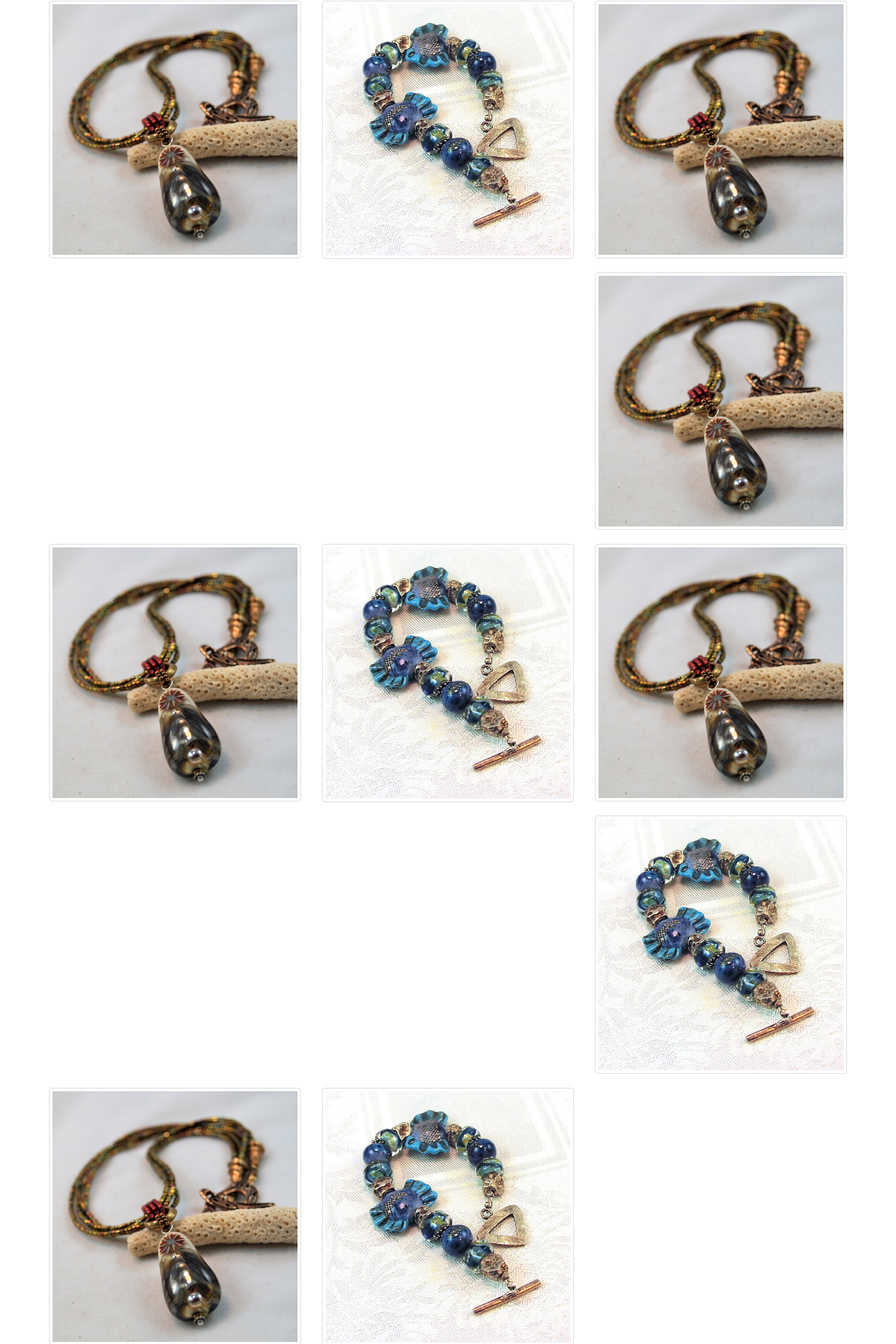
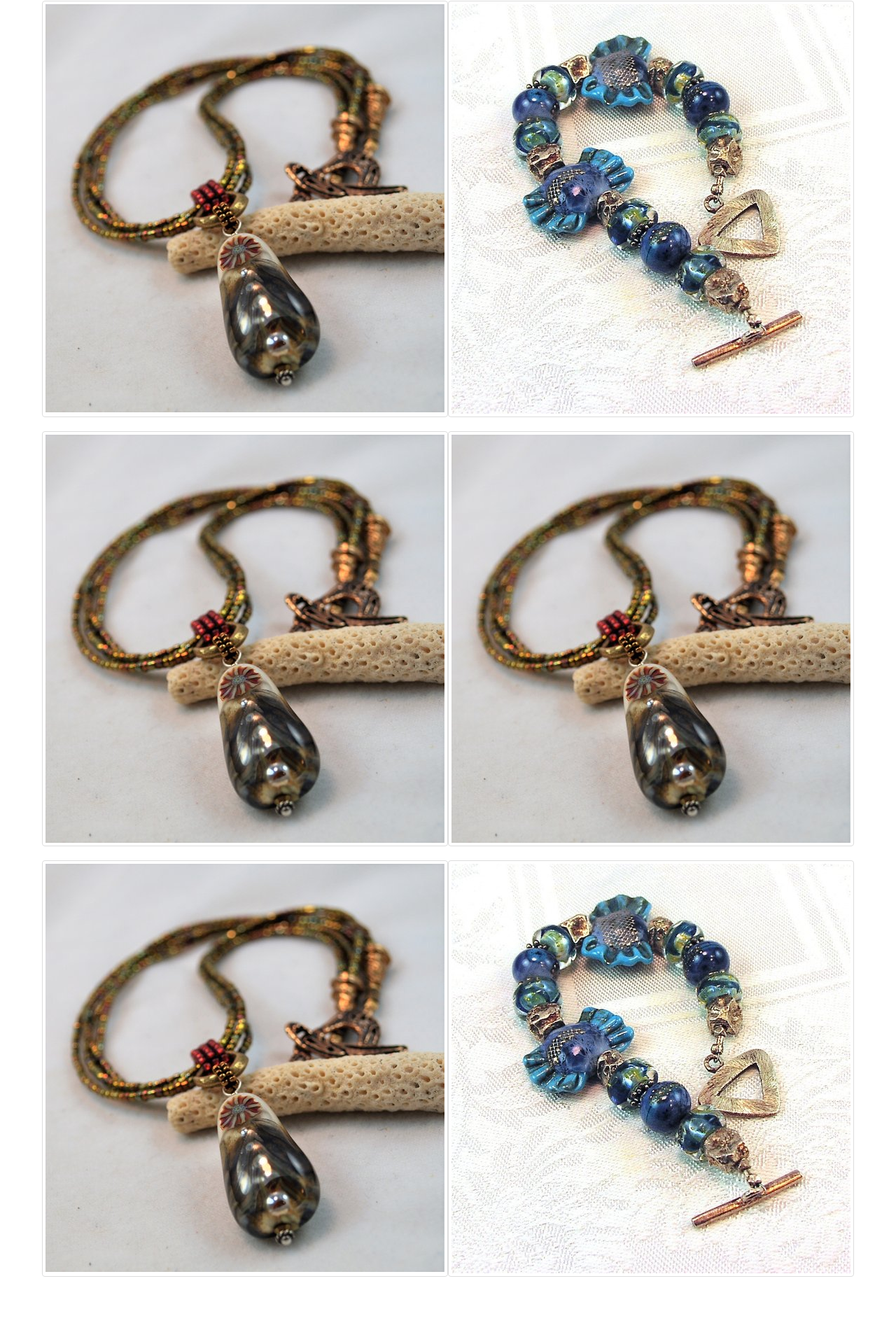
Before and after one commit to HannahStahl/palefiredesigns, a React (Create React App) app: page / in a window 1280 px wide. Shown: the part 71-1991 px from the top of the page at 70% size. After the commit the page ends 1915 px from the top, so only its background shows below. Built offline with nearby package versions, Linux system fonts and the light colour scheme.

Commit message:
Replaced grid with flexbox

```diff
--- a/src/App.css
+++ b/src/App.css
@@ -51,3 +51,9 @@ a:focus {
     color: black;
     cursor: pointer;
 }
+
+.items {
+    display: flex;
+    flex-wrap: wrap;
+    justify-content: center;
+}
--- a/src/Shop.js
+++ b/src/Shop.js
@@ -1,7 +1,7 @@
 import React, { Component } from 'react';
 import './App.css';
 import Navigation from './Navigation';
-import { Grid, Row, Col, Carousel, Thumbnail, Modal, Button, Collapse } from 'react-bootstrap';
+import { Carousel, Thumbnail, Modal, Button, Collapse } from 'react-bootstrap';
 
 class Shop extends Component {
   constructor() {
@@ -55,50 +55,20 @@ class Shop extends Component {
             <p style={{"paddingTop": "10px"}}>$145</p>
           </Modal.Footer>
         </Modal>
-        <Grid>
-          <Row>
-            <Col xs={6} md={4}>
+          <div className='items'>
             <Thumbnail href="#" onClick={this.handleShowModal} alt="necklace" src="./necklace.jpg" className="centered">
             </Thumbnail>
-            </Col>
-            <Col xs={6} md={4}>
             <Thumbnail href="#" alt="bracelet" src="./bracelet.jpg" className="centered">
             </Thumbnail>
-            </Col>
-            <Col xs={6} md={4}>
             <Thumbnail href="#" alt="necklace" src="./necklace.jpg" className="centered">
             </Thumbnail>
-            </Col>
-            <Col xs={6} md={4}>
             <Thumbnail href="#" alt="necklace" src="./necklace.jpg" className="centered">
             </Thumbnail>
-            </Col>
-            <Col xs={6} md={4}>
             <Thumbnail href="#" alt="necklace" src="./necklace.jpg" className="centered">
             </Thumbnail>
-            </Col>
-            <Col xs={6} md={4}>
             <Thumbnail href="#" alt="bracelet" src="./bracelet.jpg" className="centered">
             </Thumbnail>
-            </Col>
-            <Col xs={6} md={4}>
-              <Thumbnail href="#" alt="necklace" src="./necklace.jpg" className="centered">
-              </Thumbnail>
-            </Col>
-            <Col xs={6} md={4}>
-              <Thumbnail href="#" alt="bracelet" src="./bracelet.jpg" className="centered">
-              </Thumbnail>
-            </Col>
-            <Col xs={6} md={4}>
-              <Thumbnail href="#" alt="necklace" src="./necklace.jpg" className="centered">
-              </Thumbnail>
-            </Col>
-            <Col xs={6} md={4}>
-              <Thumbnail href="#" alt="bracelet" src="./bracelet.jpg" className="centered">
-              </Thumbnail>
-            </Col>
-          </Row>
-        </Grid>
+          </div>
       </div>
     );
   }
```
Lines whose indentation alone changed are shown as unchanged.
